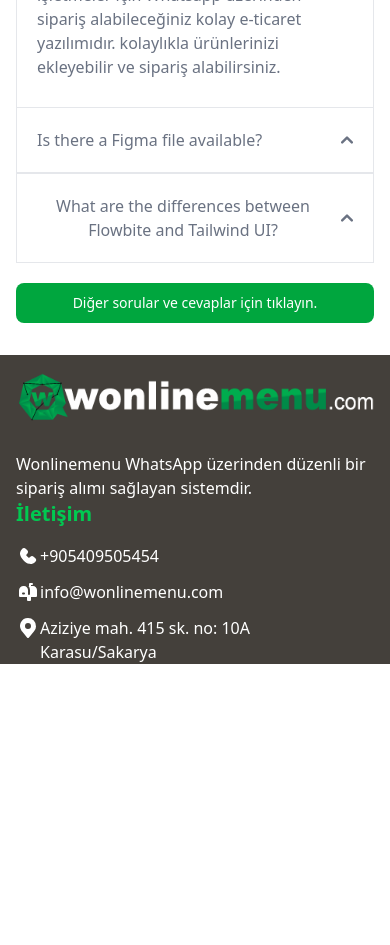
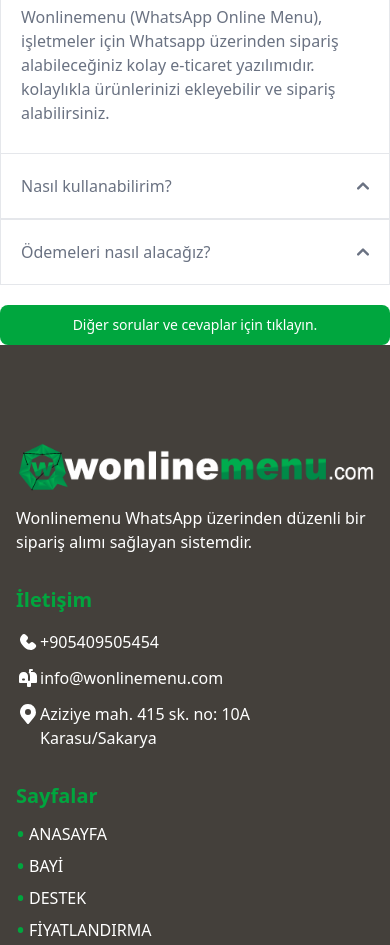
Before and after one commit to melihcandemir/wonlinemenu.com, a React (Vite) app: page / in a window 390 px wide. Shown: the part 3620-4565 px from the top of the page. Before the commit the page ends 4284 px from the top, so only its background shows below. Built offline with nearby package versions, Linux system fonts and the light colour scheme; the HTML template or start-up script is replaced by a standard one.

Commit message:
Footer ve gerekli güncellemeler

```diff
--- a/src/App.jsx
+++ b/src/App.jsx
@@ -1,10 +1,8 @@
-import Theme from "./component/Theme";
-import RouterConfig from "./config/routerConfig";
+import RouterConfig from "./config/RouterConfig";
 
 function App() {
   return (
     <>
-      {/* <Theme /> */}
       <RouterConfig />
     </>
   );
--- a/src/component/Communication.jsx
+++ b/src/component/Communication.jsx
@@ -30,7 +30,7 @@
         </div>
         <button
           onClick={() => window.open("https://wa.me/905409505454", "_blank")}
-          className="bg-green-600 hover:bg-green-700 text-white font-bold py-2 px-6 rounded-lg shadow-md transition-colors duration-300 cursor-pointer"
+          className="bg-green-700 hover:bg-green-800 text-white font-bold py-2 px-6 rounded-lg shadow-md transition-colors duration-300 cursor-pointer"
         >
           SİPARİŞ VER
         </button>
--- a/src/component/Footer.jsx
+++ b/src/component/Footer.jsx
@@ -1,11 +1,11 @@
 import img from "../assets/wonline_new_alt.png";
 export default function Footer() {
   return (
-    <footer className="w-full bg-stone-700">
-      <div className="max-w-7xl mx-auto px-4 sm:px-6 lg:px-8">
+    <footer className="w-full bg-stone-700 py-20">
+      <div className="grid grid-cols-1 md:grid-cols-3 max-w-7xl mx-auto px-4 lg:px-8 gap-8">
         {/* Sol Sütun: Logo ve Açıklama */}
-        <div className="space-y-4">
-          <div className="flex items-center space-x-2">
+        <div>
+          <div className="cursor-pointer">
             <img src={img} alt="logo" />
           </div>
           <p className="text-white max-w-sm">
@@ -13,18 +13,16 @@
             sistemdir.
           </p>
         </div>
+
         {/* Orta Sütun: İletişim */}
-
-        <div className="space-y-4 text-white">
-          <h3 className="text-xl font-bold text-green-500">İletişim</h3>
+        <div className="space-y-4 text-white md:px-20">
+          <h3 className="text-xl font-bold text-green-600">İletişim</h3>
           <ul className="space-y-3">
             <li className="flex items-center">
               <svg
                 class="w-6 h-6 text-white"
                 aria-hidden="true"
                 xmlns="http://www.w3.org/2000/svg"
-                width="24"
-                height="24"
                 fill="currentColor"
                 viewBox="0 0 24 24"
               >
@@ -32,7 +30,7 @@
               </svg>
               <a
                 href="tel:+905409505454"
-                className="hover:text-green-500 transition-colors"
+                className="hover:text-green-600 transition-colors"
               >
                 +905409505454
               </a>
@@ -42,8 +40,6 @@
                 class="w-6 h-6 text-white"
                 aria-hidden="true"
                 xmlns="http://www.w3.org/2000/svg"
-                width="24"
-                height="24"
                 fill="currentColor"
                 viewBox="0 0 24 24"
               >
@@ -51,7 +47,7 @@
               </svg>
               <a
                 href="mailto:info@wonlinemenu.com"
-                className="hover:text-green-600 transition-colors"
+                className="hover:text-green-700 transition-colors"
               >
                 info@wonlinemenu.com
               </a>
@@ -61,8 +57,6 @@
                 class="w-6 h-6 text-white"
                 aria-hidden="true"
                 xmlns="http://www.w3.org/2000/svg"
-                width="24"
-                height="24"
                 fill="currentColor"
                 viewBox="0 0 24 24"
               >
@@ -80,61 +74,64 @@
             </li>
           </ul>
         </div>
+
+        {/* Sağ Sütun: Sayfalar */}
+        <div className="text-white">
+          <h3 className="text-xl font-bold text-green-600 pb-2">Sayfalar</h3>
+          <ul>
+            <li>
+              <a
+                href="#"
+                className="flex items-center hover:text-green-600 transition-colors"
+              >
+                <span className="text-green-600 text-2xl mr-1">•</span>ANASAYFA
+              </a>
+            </li>
+            <li>
+              <a
+                href="#"
+                className="flex items-center hover:text-green-600 transition-colors"
+              >
+                <span className="text-green-600 text-2xl mr-1">•</span>BAYİ
+              </a>
+            </li>
+            <li>
+              <a
+                href="#"
+                className="flex items-center hover:text-green-600 transition-colors"
+              >
+                <span className="text-green-600 text-2xl mr-1">•</span>DESTEK
+              </a>
+            </li>
+            <li>
+              <a
+                href="#"
+                className="flex items-center hover:text-green-600 transition-colors"
+              >
+                <span className="text-green-600 text-2xl mr-1">•</span>
+                FİYATLANDIRMA
+              </a>
+            </li>
+            <li>
+              <a
+                href="#"
+                className="flex items-center hover:text-green-600 transition-colors"
+              >
+                <span className="text-green-600 text-2xl mr-1">•</span>
+                REFERANSLAR
+              </a>
+            </li>
+            <li>
+              <a
+                href="#"
+                className="flex items-center hover:text-green-600 transition-colors"
+              >
+                <span className="text-green-600 text-2xl mr-1">•</span>W/Garson
+              </a>
+            </li>
+          </ul>
+        </div>
       </div>
     </footer>
-
-    // <footer className="bg-[#2e2e2e] text-gray-300 py-12 px-4 sm:px-6 lg:px-8">
-    //   <div className="max-w-7xl mx-auto grid grid-cols-1 md:grid-cols-3 gap-8">
-
-    //     {/* Sol Sütun: Logo ve Açıklama */}
-    //     <div className="space-y-4">
-    //       <div className="flex items-center space-x-2">
-    //         <span className="text-2xl text-green-500">
-    //           {/* Logo ikonu için bir yer tutucu */}
-    //           <svg width="28" height="28" viewBox="0 0 24 24" fill="none" xmlns="http://www.w3.org/2000/svg" className="inline-block">
-    //             <path d="M12 2C6.48 2 2 6.48 2 12C2 17.52 6.48 22 12 22C17.52 22 22 17.52 22 12C22 6.48 17.52 2 12 2ZM10 17L5 12L6.41 10.59L10 14.17L17.59 6.58L19 8L10 17Z" fill="#34D399"/>
-    //           </svg>
-    //         </span>
-    //         <h2 className="text-2xl font-bold text-white">wonlinemenu<span className="text-green-500">.com</span></h2>
-    //       </div>
-    //       <p className="text-gray-400 max-w-sm">
-    //         Wonlinemenu WhatsApp üzerinden düzenli bir sipariş alımı sağlayan sistemdir.
-    //       </p>
-    //     </div>
-
-    //     {/* Orta Sütun: İletişim */}
-    //     <div className="space-y-4">
-    //       <h3 className="text-xl font-bold text-green-500">İletişim</h3>
-    //       <ul className="space-y-3">
-    //         <li className="flex items-center">
-    //           <FaPhoneAlt className="text-green-500 mr-3" />
-    //           <a href="tel:+905409505454" className="hover:text-green-500 transition-colors">+905409505454</a>
-    //         </li>
-    //         <li className="flex items-center">
-    //           <FaEnvelope className="text-green-500 mr-3" />
-    //           <a href="mailto:info@wonlinemenu.com" className="hover:text-green-500 transition-colors">info@wonlinemenu.com</a>
-    //         </li>
-    //         <li className="flex items-start">
-    //           <FaMapMarkerAlt className="text-green-500 mr-3 mt-1 flex-shrink-0" />
-    //           <span>Aziziye mah. 415 sk. no: 10A<br/>Karasu/Sakarya</span>
-    //         </li>
-    //       </ul>
-    //     </div>
-
-    //     {/* Sağ Sütun: Sayfalar */}
-    //     <div className="space-y-4">
-    //       <h3 className="text-xl font-bold text-green-500">Sayfalar</h3>
-    //       <ul className="space-y-2">
-    //         <li><a href="#" className="flex items-center hover:text-green-500 transition-colors"><span className="text-green-500 text-2xl mr-1">•</span>ANASAYFA</a></li>
-    //         <li><a href="#" className="flex items-center hover:text-green-500 transition-colors"><span className="text-green-500 text-2xl mr-1">•</span>BAYİ</a></li>
-    //         <li><a href="#" className="flex items-center hover:text-green-500 transition-colors"><span className="text-green-500 text-2xl mr-1">•</span>DESTEK</a></li>
-    //         <li><a href="#" className="flex items-center hover:text-green-500 transition-colors"><span className="text-green-500 text-2xl mr-1">•</span>FİYATLANDIRMA</a></li>
-    //         <li><a href="#" className="flex items-center hover:text-green-500 transition-colors"><span className="text-green-500 text-2xl mr-1">•</span>REFERANSLAR</a></li>
-    //         <li><a href="#" className="flex items-center hover:text-green-500 transition-colors"><span className="text-green-500 text-2xl mr-1">•</span>W/Garson</a></li>
-    //       </ul>
-    //     </div>
-
-    //   </div>
-    // </footer>
   );
 }
--- a/src/component/Navbar.jsx
+++ b/src/component/Navbar.jsx
@@ -21,13 +21,13 @@
         <div className="flex justify-between items-center">
           {/* Logo */}
           <div>
-            <a href="#">
+            <Link to="/">
               <img
                 className="h-12 md:h-20"
                 src={wonlineLogo}
                 alt="wonlinemenu"
               />
-            </a>
+            </Link>
           </div>
 
           {/* Desktop Menü */}
@@ -44,18 +44,18 @@
             >
               TEST ET
             </Link>
-            <a
-              href="#"
+            <Link
+              to="/fiyatlandirma"
               className="text-sm font-medium text-gray-900 hover:text-green-600 transition-colors"
             >
               FIYATLANDIRMA
-            </a>
-            <a
-              href="#"
+            </Link>
+            <Link
+              to="destek"
               className="text-sm font-medium text-gray-900 hover:text-green-600 transition-colors"
             >
               DESTEK
-            </a>
+            </Link>
           </div>
 
           {/* Hamburger Menü Butonu (Mobil) */}
@@ -95,34 +95,34 @@
         {isMenuOpen && (
           <div className="md:hidden mt-4 pb-4 border-t border-gray-200">
             <div className="flex flex-col space-y-3 pt-4">
-              <a
-                href="#"
+              <Link
+                to="/"
                 className="text-sm font-medium text-gray-900 active:text-green-600 py-2 px-4 rounded transition-colors"
                 onClick={() => setIsMenuOpen(false)}
               >
                 ANASAYFA
-              </a>
-              <a
-                href="#"
+              </Link>
+              <Link
+                to="/test-et"
                 className="text-sm font-medium text-gray-900 active:text-green-600 py-2 px-4 rounded transition-colors"
                 onClick={() => setIsMenuOpen(false)}
               >
                 TEST ET
-              </a>
-              <a
-                href="#"
+              </Link>
+              <Link
+                to="/fiyatlandirma"
                 className="text-sm font-medium text-gray-900 active:text-green-600 py-2 px-4 rounded transition-colors"
                 onClick={() => setIsMenuOpen(false)}
               >
                 FIYATLANDIRMA
-              </a>
-              <a
-                href="#"
+              </Link>
+              <Link
+                to="destek"
                 className="text-sm font-medium text-gray-900 active:text-green-600 py-2 px-4 rounded transition-colors"
                 onClick={() => setIsMenuOpen(false)}
               >
                 DESTEK
-              </a>
+              </Link>
             </div>
           </div>
         )}
--- a/src/component/SectionFive.jsx
+++ b/src/component/SectionFive.jsx
@@ -8,7 +8,7 @@
           </h1>
           <button
             onClick={() => window.open("https://wa.me/905409505454", "_blank")}
-            className="text-white bg-green-600 focus:outline-none hover:bg-green-800 font-medium rounded-lg text-2xl px-5 py-2.5 me-2 md:mt-10 w-full"
+            className="text-white bg-green-600 focus:outline-none hover:bg-green-800 font-medium rounded-lg text-2xl px-5 py-2.5 me-2 md:mt-10 w-full cursor-pointer"
           >
             Sipariş ver
           </button>
--- a/src/component/SectionFour.jsx
+++ b/src/component/SectionFour.jsx
@@ -35,7 +35,7 @@
         </p>
         <button
           onClick={handleDownload}
-          className="text-white bg-green-600 focus:outline-none hover:bg-green-800 font-medium rounded-lg text-sm px-5 py-2.5 me-2 mb-2 mt-5 w-full"
+          className="text-white bg-green-600 focus:outline-none hover:bg-green-800 font-medium rounded-lg text-sm px-5 py-2.5 me-2 mb-2 mt-5 w-full cursor-pointer"
         >
           İndir
         </button>
--- a/src/component/SectionSix.jsx
+++ b/src/component/SectionSix.jsx
@@ -1,4 +1,5 @@
 import img from "../assets/reklam07.png";
+import { Link } from "react-router-dom";
 import Accordion from "./Accordion";
 import { accordionItems } from "./data";
 
@@ -16,9 +17,11 @@
       </div>
       <div className="w-full lg:w-1/2">
         <Accordion items={accordionItems} />
-        <button className="text-white bg-green-600 focus:outline-none hover:bg-green-800 font-medium rounded-lg text-sm px-5 py-2.5 mt-5 md:mt-10 w-full">
-          Diğer sorular ve cevaplar için tıklayın.
-        </button>
+        <Link to="destek">
+          <button className="text-white bg-green-600 focus:outline-none hover:bg-green-800 font-medium rounded-lg text-sm px-5 py-2.5 mt-5 md:mt-10 w-full cursor-pointer">
+            Diğer sorular ve cevaplar için tıklayın.
+          </button>
+        </Link>
       </div>
     </div>
   );
--- a/src/component/data.jsx
+++ b/src/component/data.jsx
@@ -10,66 +10,30 @@
     ),
   },
   {
-    title: "Is there a Figma file available?",
+    title: "Nasıl kullanabilirim?",
+    content: (
+      <p className="mb-2 text-gray-500 dark:text-gray-400">
+        Wonlinemenu, Abonelik sistemi ile hizmet vermektedir. Yıllık periyotta
+        ödeme yaparak kullanmaya başlabilirsiniz. Bizimle iletişim kurarak daha
+        fazla detaylı bilgi alabilirsiniz.
+      </p>
+    ),
+  },
+  {
+    title: "Ödemeleri nasıl alacağız?",
     content: (
       <>
         <p className="mb-2 text-gray-500 dark:text-gray-400">
-          Flowbite is first conceptualized and designed using the Figma software
-          so everything you see in the library has a design equivalent in our
-          Figma file.
+          Wonlinemenu üzerinden online ödeme alabilirsiniz. Kontrol panelinden
+          Ödeme yöntemleri belirleyerek müşterilerinize kolaylıklar
+          sağlıyabilirsiniz.
         </p>
-        <p className="text-gray-500 dark:text-gray-400">
-          Check out the{" "}
-          <a
-            href="https://flowbite.com/figma/"
-            className="text-blue-600 dark:text-blue-500 hover:underline"
-          >
-            Figma design system
-          </a>{" "}
-          based on the utility classes from Tailwind CSS and components from
-          Flowbite.
+        <p className="mb-2 text-gray-500 dark:text-gray-400">
+          Örnek : Kapıda Nakit Ödeme, Kapıda Kredi Kartı, Ticket Restaurant,
+          Sodexo, Multinet, Setcard, Winwin, Metropol, Havale & EFT, Payconiq,
+          Papara gibi..
         </p>
       </>
     ),
   },
-  {
-    title: "What are the differences between Flowbite and Tailwind UI?",
-    content: (
-      <>
-        <p className="mb-2 text-gray-500 dark:text-gray-400">
-          The main difference is that the core components from Flowbite are open
-          source under the MIT license, whereas Tailwind UI is a paid product.
-          Another difference is that Flowbite relies on smaller and standalone
-          components, whereas Tailwind UI offers sections of pages.
-        </p>
-        <p className="mb-2 text-gray-500 dark:text-gray-400">
-          However, we actually recommend using both Flowbite, Flowbite Pro, and
-          even Tailwind UI as there is no technical reason stopping you from
-          using the best of two worlds.
-        </p>
-        <p className="mb-2 text-gray-500 dark:text-gray-400">
-          Learn more about these technologies:
-        </p>
-        <ul className="ps-5 text-gray-500 list-disc dark:text-gray-400">
-          <li>
-            <a
-              href="https://flowbite.com/pro/"
-              className="text-blue-600 dark:text-blue-500 hover:underline"
-            >
-              Flowbite Pro
-            </a>
-          </li>
-          <li>
-            <a
-              href="https://tailwindui.com/"
-              rel="nofollow"
-              className="text-blue-600 dark:text-blue-500 hover:underline"
-            >
-              Tailwind UI
-            </a>
-          </li>
-        </ul>
-      </>
-    ),
-  },
 ];
--- a/src/page/Home.jsx
+++ b/src/page/Home.jsx
@@ -72,13 +72,11 @@
         <SectionFive />
       </div>
 
-      <div className="max-w-7xl mx-auto px-4 sm:px-6 md:pt-18 lg:px-8">
+      <div className="max-w-7xl mx-auto sm:px-6 md:pt-18">
         <SectionSix />
       </div>
 
-      <div className="mt-8 md:mt-12 lg:mt-16">
-        <Footer />
-      </div>
+      <Footer />
     </>
   );
 }
```
